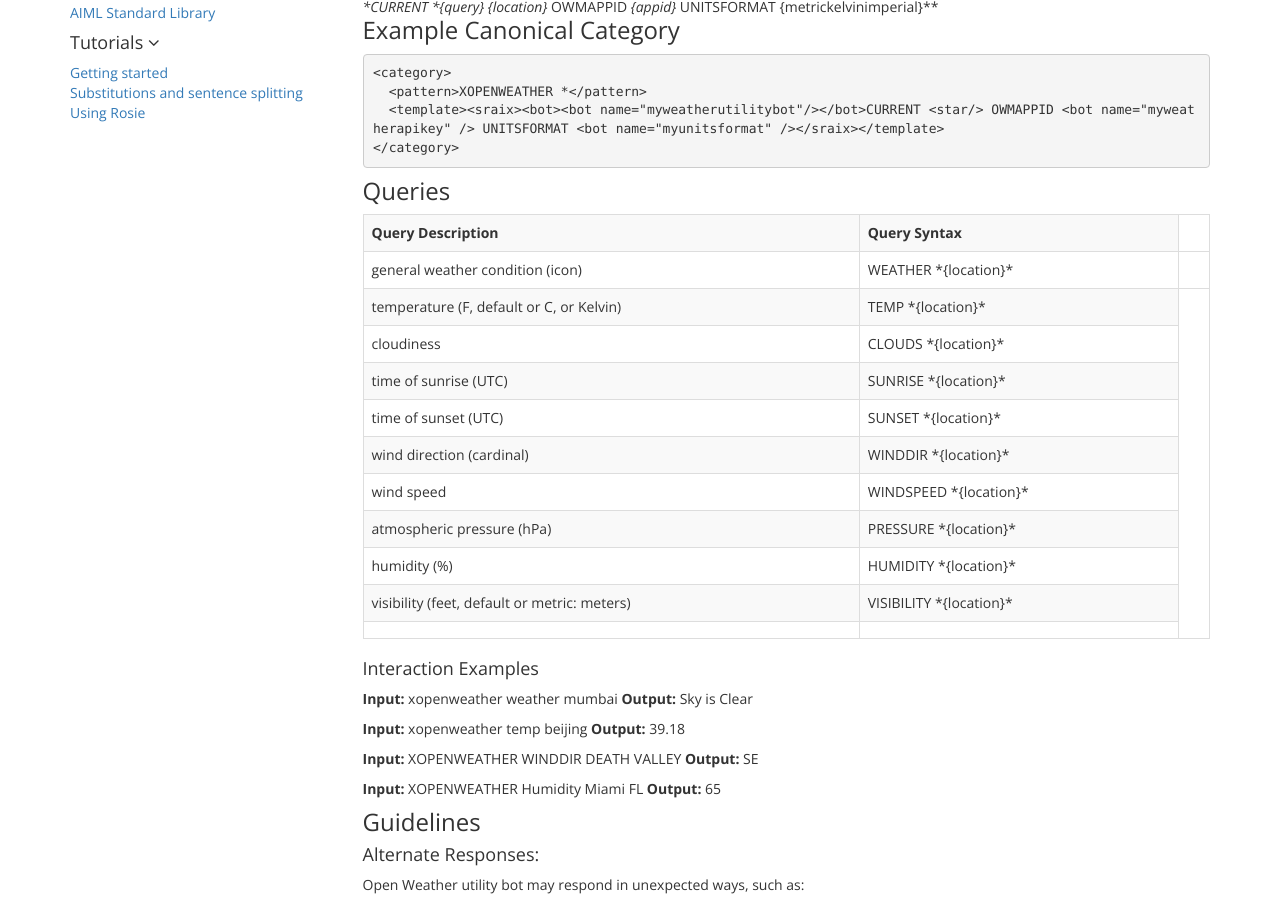
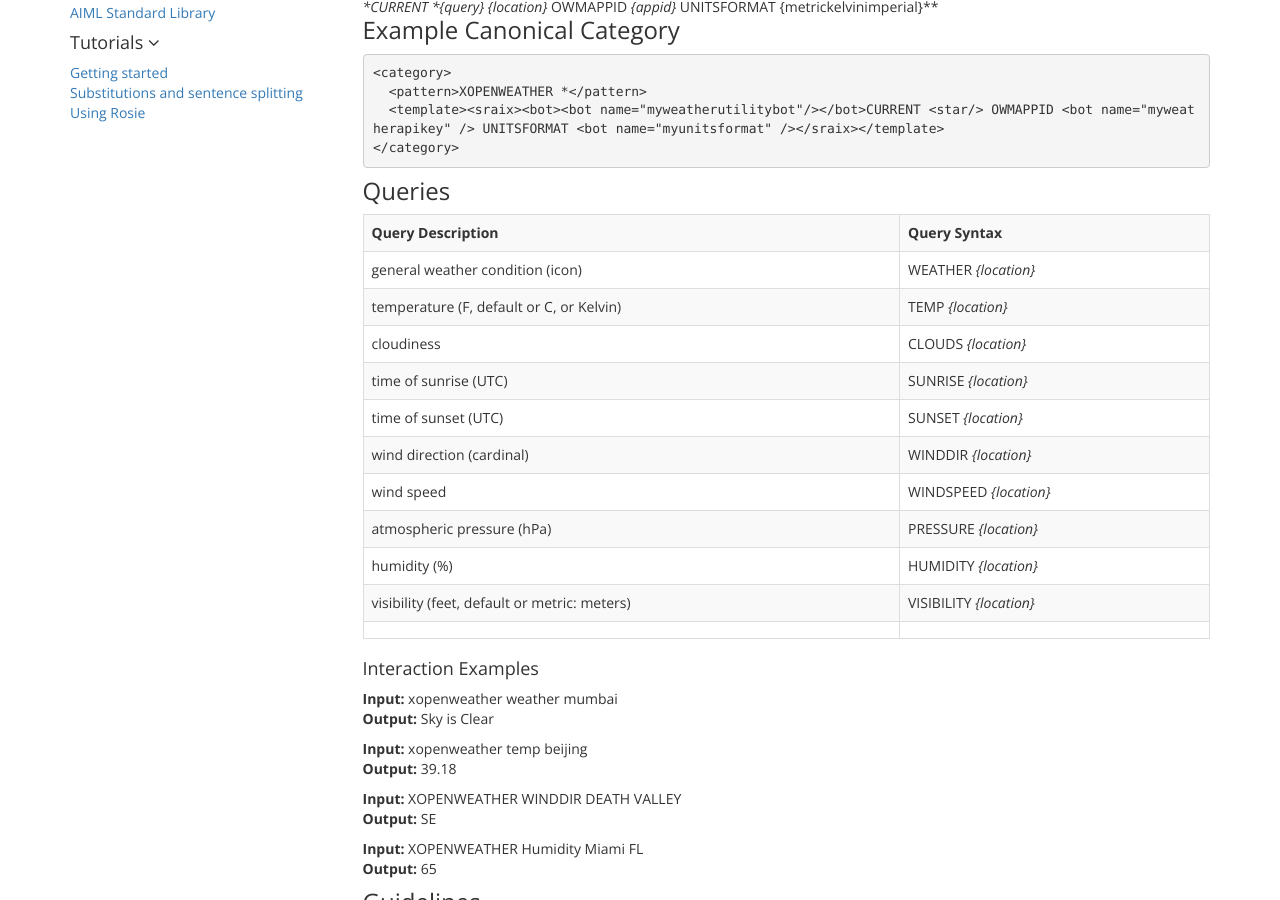
Before and after one commit to pandorabots/pandorabots.github.io, a Jekyll site: the page built from _modules/openweather-utility-bot-module.md, in a window 1280 px wide and 900 px high, scrolled down 657 px. Built offline with Jekyll 4.4.1, drawn with Linux system fonts in a browser that asks for light colours.

Commit message:
Updated open weather bot getting started
Fixed query table and some markdown format issues.

```diff
--- a/_modules/openweather-utility-bot-module.md
+++ b/_modules/openweather-utility-bot-module.md
@@ -41,16 +41,16 @@ For example, try adding the following parameters to your bot properties file:
 
 <table class="table table-striped table-bordered">
 <tr><th>Query Description</th><th>Query Syntax</th></tr>
-<tr><td>general weather condition (icon)</td><td>WEATHER *{location}*</td><td></td></tr>
-<tr><td>temperature (F, default or C, or Kelvin)</td><td>TEMP *{location}*</td></tr>
-<tr><td>cloudiness</td><td>CLOUDS *{location}*</td></tr>
-<tr><td>time of sunrise (UTC)</td><td>SUNRISE *{location}*</td></tr>
-<tr><td>time of sunset (UTC)</td><td>SUNSET *{location}*</td></tr>
-<tr><td>wind direction (cardinal)</td><td>WINDDIR *{location}*</td></tr>
-<tr><td>wind speed</td><td>WINDSPEED *{location}*</td></tr>
-<tr><td>atmospheric pressure (hPa)</td><td>PRESSURE *{location}*</td></tr>
-<tr><td>humidity (%)</td><td>HUMIDITY *{location}*</td></tr>
-<tr><td>visibility (feet, default or metric: meters)</td><td>VISIBILITY *{location}*</td></tr>
+<tr><td>general weather condition (icon)</td><td>WEATHER <i>{location}</i></td></tr>
+<tr><td>temperature (F, default or C, or Kelvin)</td><td>TEMP <i>{location}</i></td></tr>
+<tr><td>cloudiness</td><td>CLOUDS <i>{location}</i></td></tr>
+<tr><td>time of sunrise (UTC)</td><td>SUNRISE <i>{location}</i></td></tr>
+<tr><td>time of sunset (UTC)</td><td>SUNSET <i>{location}</i></td></tr>
+<tr><td>wind direction (cardinal)</td><td>WINDDIR <i>{location}</i></td></tr>
+<tr><td>wind speed</td><td>WINDSPEED <i>{location}</i></td></tr>
+<tr><td>atmospheric pressure (hPa)</td><td>PRESSURE <i>{location}</i></td></tr>
+<tr><td>humidity (%)</td><td>HUMIDITY <i>{location}</i></td></tr>
+<tr><td>visibility (feet, default or metric: meters)</td><td>VISIBILITY <i>{location}</i></td></tr>
 <tr><td></td><td></td></tr>
 </table>
 
```
